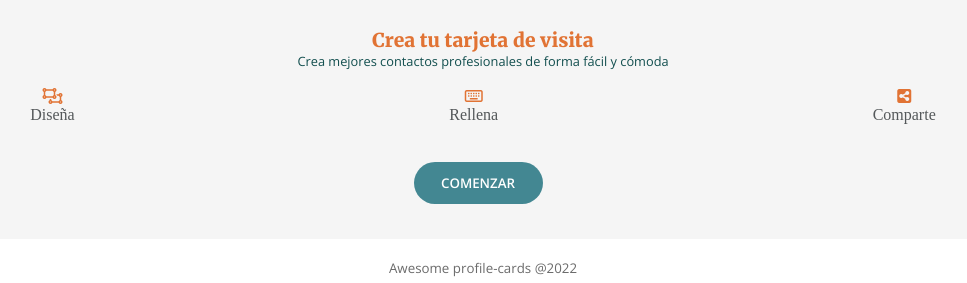
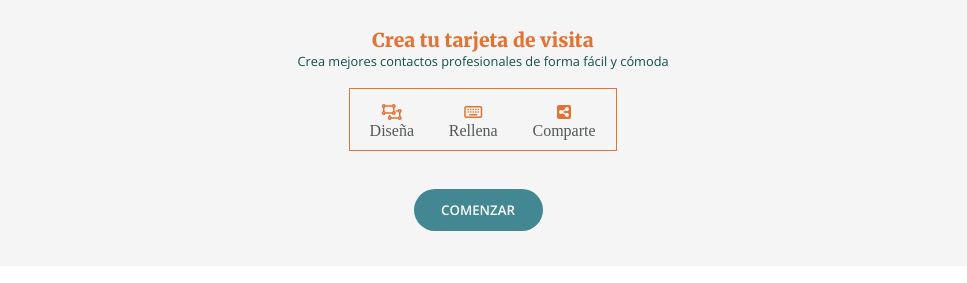
Before and after one commit to Adalab/project-promo-p-module-2-team-5, a website: page src/html/index.html in a window 1280 px wide. Shown: the part 165-448 px from the top of the page, without its empty margins (157-1124 px from the left). Drawn offline with nearby package versions, Linux system fonts and the light colour scheme; files that its build step writes are made by us from their sources; files whose address does not match are found by name.

Commit message:
layout landing fixed

```diff
--- a/src/html/partials/main-landing.html
+++ b/src/html/partials/main-landing.html
@@ -13,7 +13,7 @@
   </article>
 
   <!-- container2 -->
-  <section>
+  <section class="section">
       <ul class="container2">
         <div class="container2__items">
           <li>
--- a/src/scss/layouts/_main-landing.scss
+++ b/src/scss/layouts/_main-landing.scss
@@ -30,12 +30,28 @@ main {
     font-size: 0.8rem;
   }
 }
+
+
+.section{
+  display: flex;
+  flex-direction: column;
+  align-items: center;
+}
+
+
 .container2 {
   display: flex;
   flex-direction: row;
   list-style: none;
-  justify-content: space-around;
+  width: 268px;
+
+  justify-content: space-between;
   margin-top: 17.8px;
+  border: solid  1px $dull-orange;
+  margin-left: 25.6px ;
+  margin-right: 26.4px ;
+  padding: 15px 20px 9.8px;
+
 
   &__icon {
     color: $dull-orange;
```
